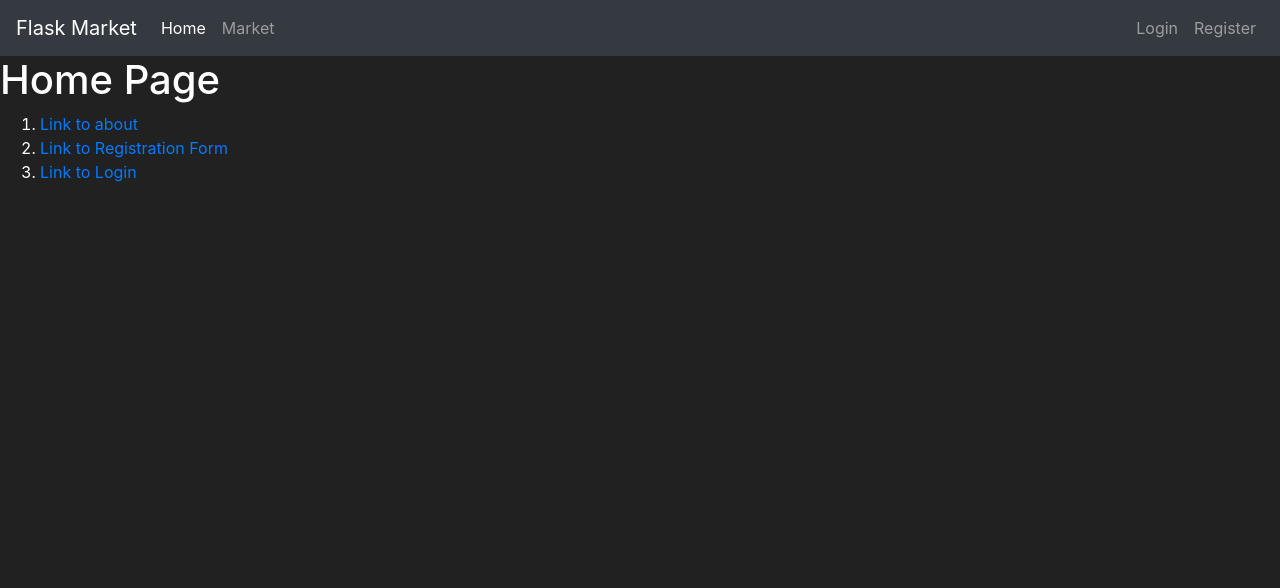
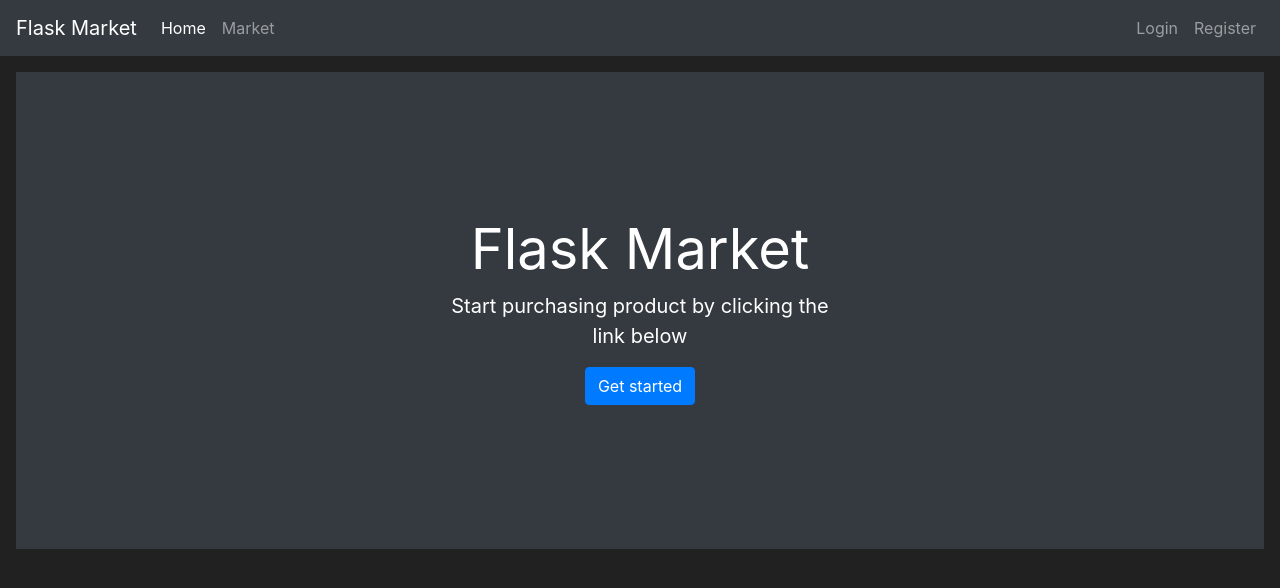
Before and after one commit to allpavel/flask_market, a Flask app: page / in a window 1280 px wide. Shown: the top 588 px of the page. Run offline with Flask 2, Linux system fonts and the light colour scheme; some libraries are stand-ins or nearby versions.

Commit message:
Finished Flask Market

```diff
--- a/market/__init__.py
+++ b/market/__init__.py
@@ -10,5 +10,7 @@ app.config['SQLALCHEMY_TRACK_MODIFICATIONS'] = False
 db = SQLAlchemy(app)
 bcrypt = Bcrypt(app)
 login_manager = LoginManager(app)
+login_manager.login_view = 'login_page'
+login_manager.login_message_category = "info"
 
 from market import routes
--- a/market/routes.py
+++ b/market/routes.py
@@ -1,9 +1,9 @@
 from market import app
-from flask import render_template, redirect, url_for, flash
+from flask import render_template, redirect, url_for, flash, request
 from market.models import Item, User
-from market.forms import RegisterForm, LoginForm
+from market.forms import RegisterForm, LoginForm, PurchaseItemForm, SellItemForm
 from market import db
-from flask_login import login_user
+from flask_login import login_user, logout_user, login_required, current_user
 
 
 @app.route("/")
@@ -17,10 +17,36 @@ def about_page():
     return '<h1>This is a second page</h1>'
 
 
-@app.route("/market")
+@app.route("/market", methods=['GET', 'POST'])
+@login_required
 def market_page():
-    items = Item.query.all()
-    return render_template('market.html', items=items)
+    purchase_form = PurchaseItemForm()
+    selling_form = SellItemForm()
+    if request.method == 'POST':
+        # Purchase Item Logic
+        purchase_item = request.form.get('purchased_item')
+        p_item_object = Item.query.filter_by(name=purchase_item).first()
+        if p_item_object:
+            if current_user.can_purchase(p_item_object):
+                p_item_object.buy(current_user)
+                flash(f"You purchase {p_item_object.name} for {p_item_object.price}$", category='success')
+            else:
+                flash(f'Unfortunately you dont have enough money to purchase {p_item_object.name}', category='danger')
+        # Sell Item Logic
+        sold_item = request.form.get('sold_item')
+        s_item_object = Item.query.filter_by(name=sold_item).first()
+        if s_item_object:
+            if current_user.can_sell(s_item_object):
+                s_item_object.sell(current_user)
+                flash(f"You sold {s_item_object.name} for {s_item_object.price}$ back to market!", category='success')
+            else:
+                flash(f'Something go wrong with selling {s_item_object.name}', category='danger')
+        return redirect(url_for('market_page'))
+    if request.method == 'GET':
+        items = Item.query.filter_by(owner=None)
+        owned_items = Item.query.filter_by(owner=current_user.id)
+        return render_template('market.html', items=items, purchase_form=purchase_form, owned_items=owned_items,
+                               selling_form=selling_form)
 
 
 @app.route("/register", methods=['GET', 'POST'])
@@ -30,6 +56,8 @@ def register_page():
         created_user = User(username=form.username.data, email=form.email.data, password=form.password1.data)
         db.session.add(created_user)
         db.session.commit()
+        login_user(created_user)
+        flash(f'Account created successfully!', category='success')
         return redirect(url_for('market_page'))
     if form.errors != {}:
         for err_msg in form.errors.values():
@@ -49,3 +77,10 @@ def login_page():
         else:
             flash('Username or password are not match! Please try again!', category='danger')
     return render_template('login.html', form=form)
+
+
+@app.route("/logout")
+def logout_page():
+    logout_user()
+    flash("You have been logged out!", category='info')
+    return redirect(url_for('home_page'))
--- a/market/templates/base.html
+++ b/market/templates/base.html
@@ -36,7 +36,7 @@
                     <a class="nav-link">Welcome, {{ current_user.username }}!</a>
                 </li>
                 <li class="nav-item">
-                    <a class="nav-link" href="#">Log out</a>
+                    <a class="nav-link" href="{{ url_for('logout_page') }}">Log out</a>
                 </li>
             </ul>
             {% else %}
--- a/market/templates/home.html
+++ b/market/templates/home.html
@@ -4,10 +4,13 @@
 {% endblock %}
 
 {% block content %}
-    <h1>Home Page</h1>
-    <ol>
-        <li><a href="/about">Link to about</a></li>
-        <li><a href="/register">Link to Registration Form</a></li>
-        <li><a href="/login">Link to Login</a></li>
-    </ol>
+    <div class="position-relative overflow-hidden p-3 p-md-5 m-md-3 text-center bg-dark" style="color:white">
+        <div class="col-md-5 p-lg-5 mx-auto my-5">
+            <h1 class="display-4 font-weight-normal">Flask Market</h1>
+            <p class="lead font-weight-normal">Start purchasing product by clicking the link below</p>
+            <a class='btn btn-primary' href="{{ url_for('market_page') }}">Get started</a>
+        </div>
+        <div class="product-device box-shadow d-none d-md-block"></div>
+        <div class="product-device product-device-2 box-shadow d-none d-md-block"></div>
+    </div>
 {% endblock %}
```
Also changed, not shown: market/forms.py (+8 -0 lines), market/models.py (+16 -0 lines), market/templates/market.html (+32 -4 lines), market/market.db.
